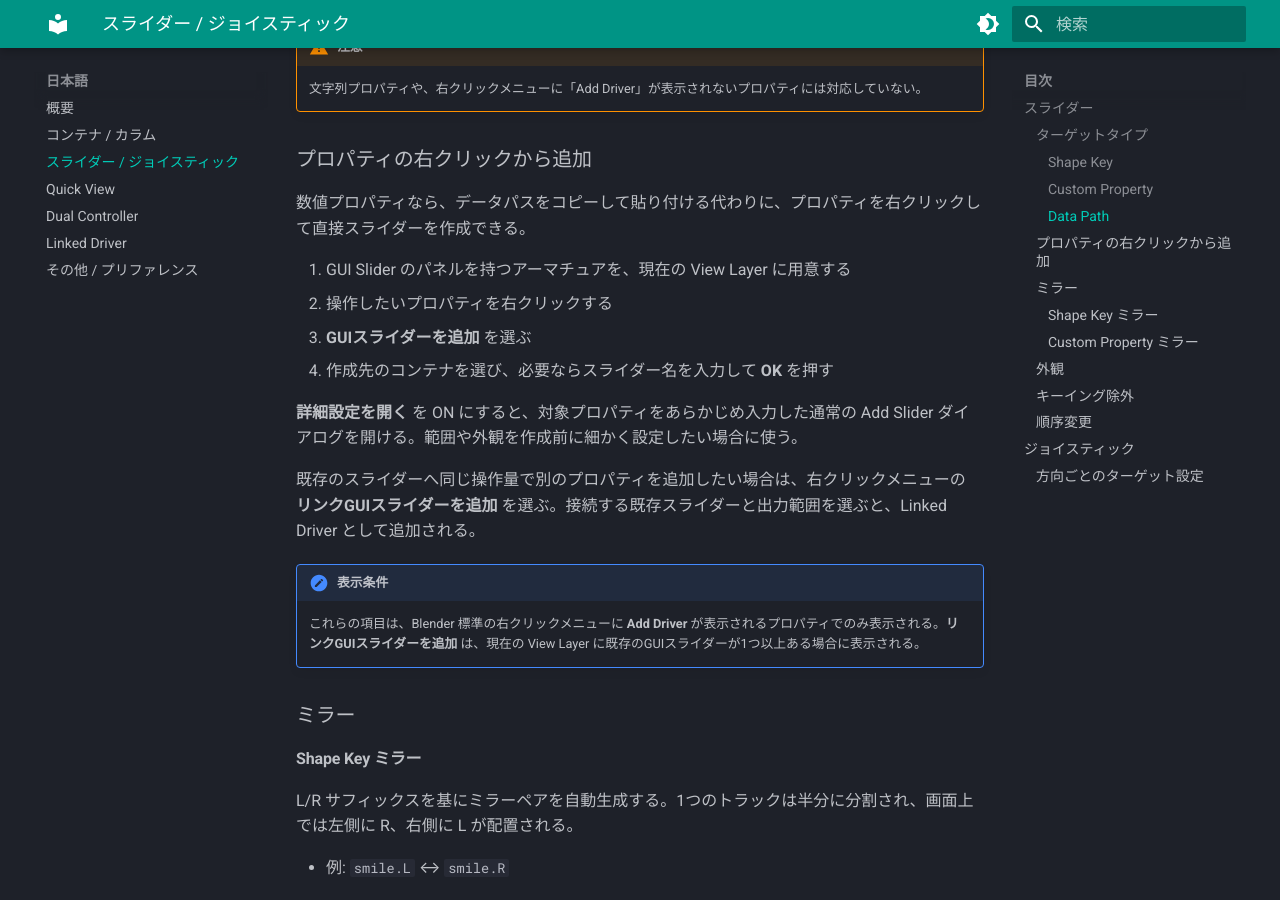
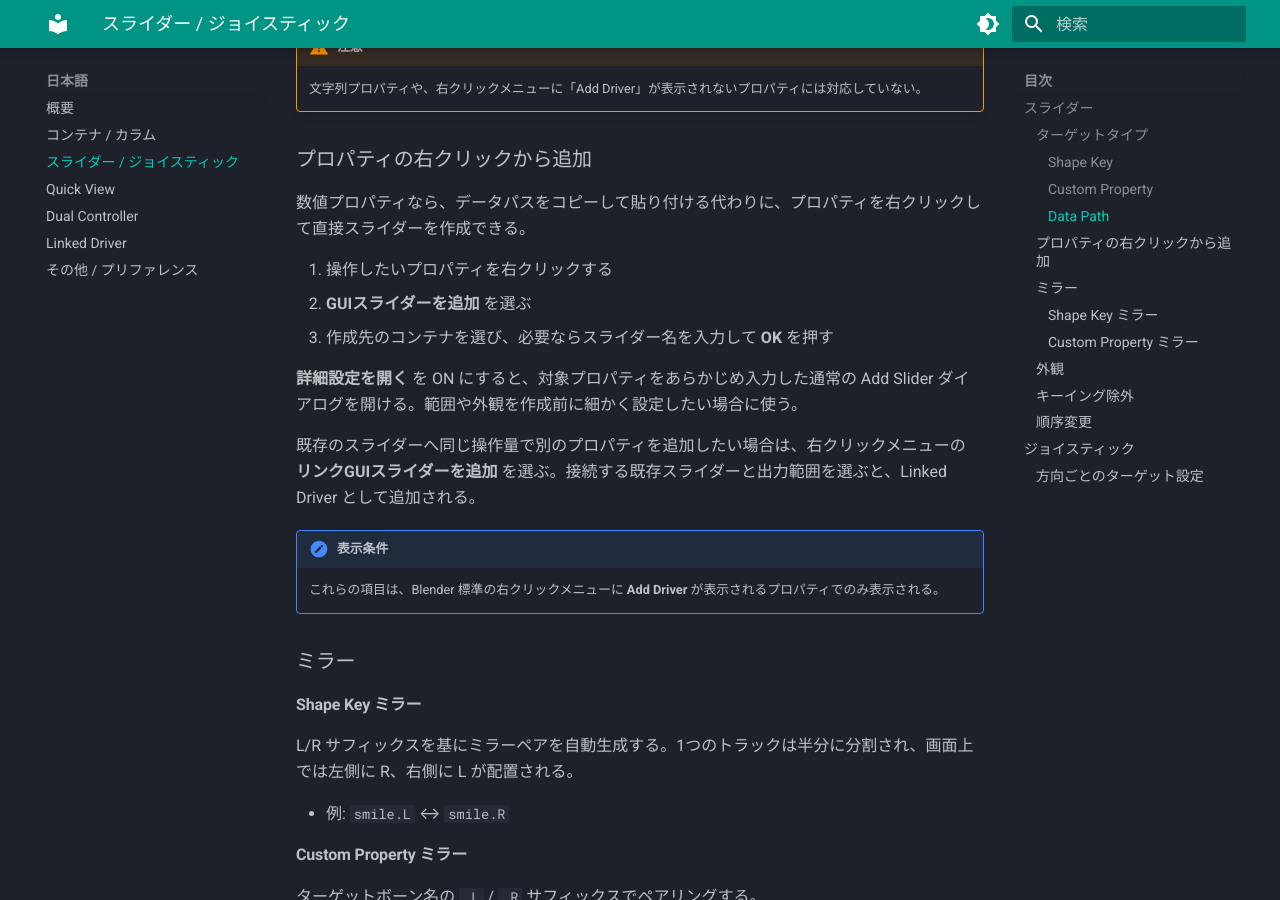
Before and after one commit to iwashibori/gui-slider-doc, an MkDocs documentation site: the page built from docs/ja/sliders.md, in a window 1280 px wide and 900 px high, scrolled down 879 px. Built offline with MkDocs 1.6.1 and Material for MkDocs 9.7.7, drawn with Linux system fonts in a browser that asks for light colours.

```diff
--- a/docs/ja/sliders.md
+++ b/docs/ja/sliders.md
@@ -33,17 +33,16 @@ Blender 上でプロパティを右クリックし、**Copy Full Data Path** で
 
 数値プロパティなら、データパスをコピーして貼り付ける代わりに、プロパティを右クリックして直接スライダーを作成できる。
 
-1. GUI Slider のパネルを持つアーマチュアを、現在の View Layer に用意する
-2. 操作したいプロパティを右クリックする
-3. **GUIスライダーを追加** を選ぶ
-4. 作成先のコンテナを選び、必要ならスライダー名を入力して **OK** を押す
+1. 操作したいプロパティを右クリックする
+2. **GUIスライダーを追加** を選ぶ
+3. 作成先のコンテナを選び、必要ならスライダー名を入力して **OK** を押す
 
 **詳細設定を開く** を ON にすると、対象プロパティをあらかじめ入力した通常の Add Slider ダイアログを開ける。範囲や外観を作成前に細かく設定したい場合に使う。
 
 既存のスライダーへ同じ操作量で別のプロパティを追加したい場合は、右クリックメニューの **リンクGUIスライダーを追加** を選ぶ。接続する既存スライダーと出力範囲を選ぶと、Linked Driver として追加される。
 
 !!! note "表示条件"
-    これらの項目は、Blender 標準の右クリックメニューに **Add Driver** が表示されるプロパティでのみ表示される。**リンクGUIスライダーを追加** は、現在の View Layer に既存のGUIスライダーが1つ以上ある場合に表示される。
+    これらの項目は、Blender 標準の右クリックメニューに **Add Driver** が表示されるプロパティでのみ表示される。
 
 ### ミラー
 
```
Also changed, not shown: docs/en/sliders.md (+4 -5 lines).
